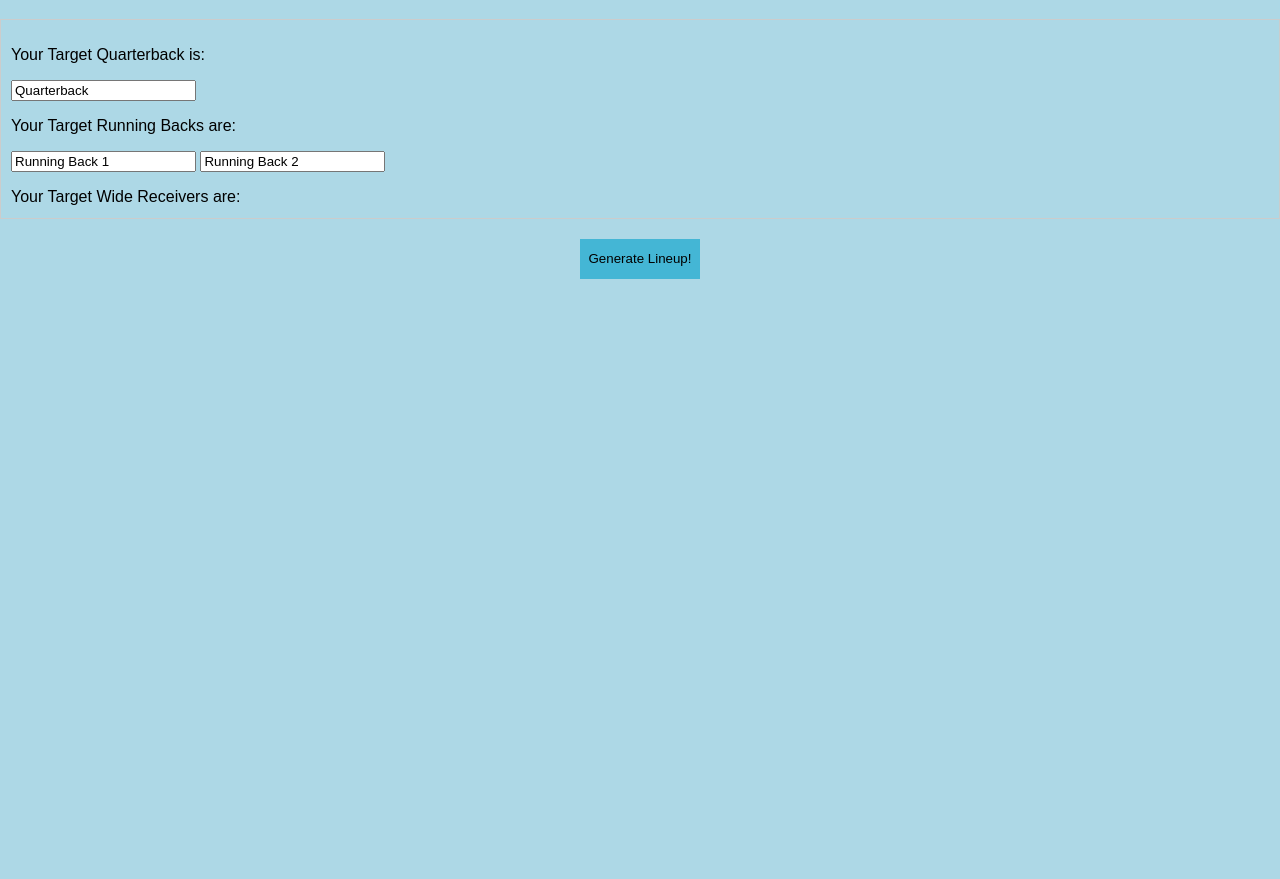
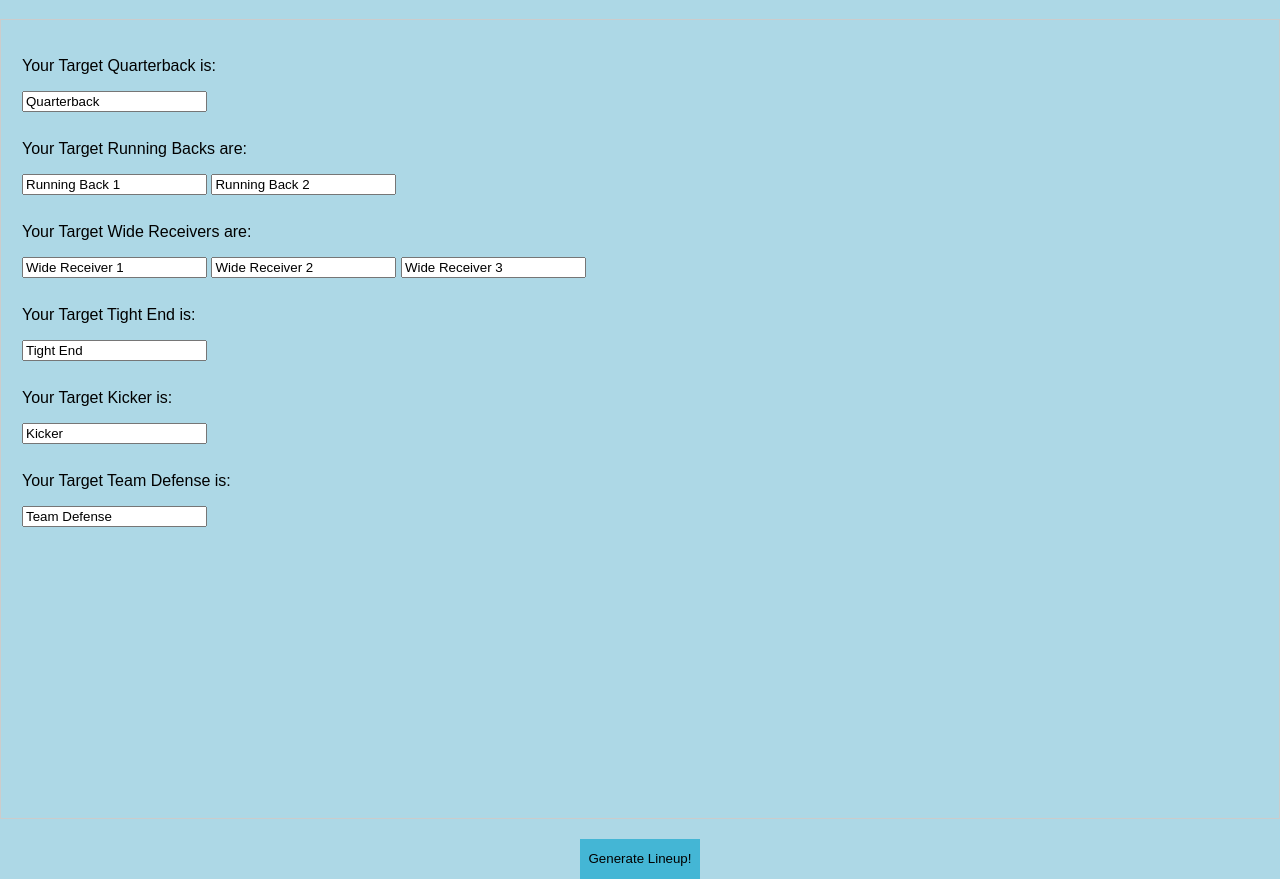
Before and after one commit to cwwest12/lineup_generator, a plain HTML site: page index.html in a window 1280 px wide. Shown: the part 61-940 px from the top of the page. Before the commit the page ends 800 px from the top, so only its background shows below. Drawn offline with Linux system fonts and the light colour scheme.

Commit message:
Update styles.css
added display styling to the sections

```diff
--- a/styles.css
+++ b/styles.css
@@ -26,7 +26,14 @@ body
 
 #lineupContainer, div {
   width: 100%;
-  height: 200px;
+  height: 800px;
+}
+
+section {
+    display: block;
+    align-items: center;
+    border: 1px solid lightBlue;
+    margin: 10px;
 }
 
 #generateButton {
```
